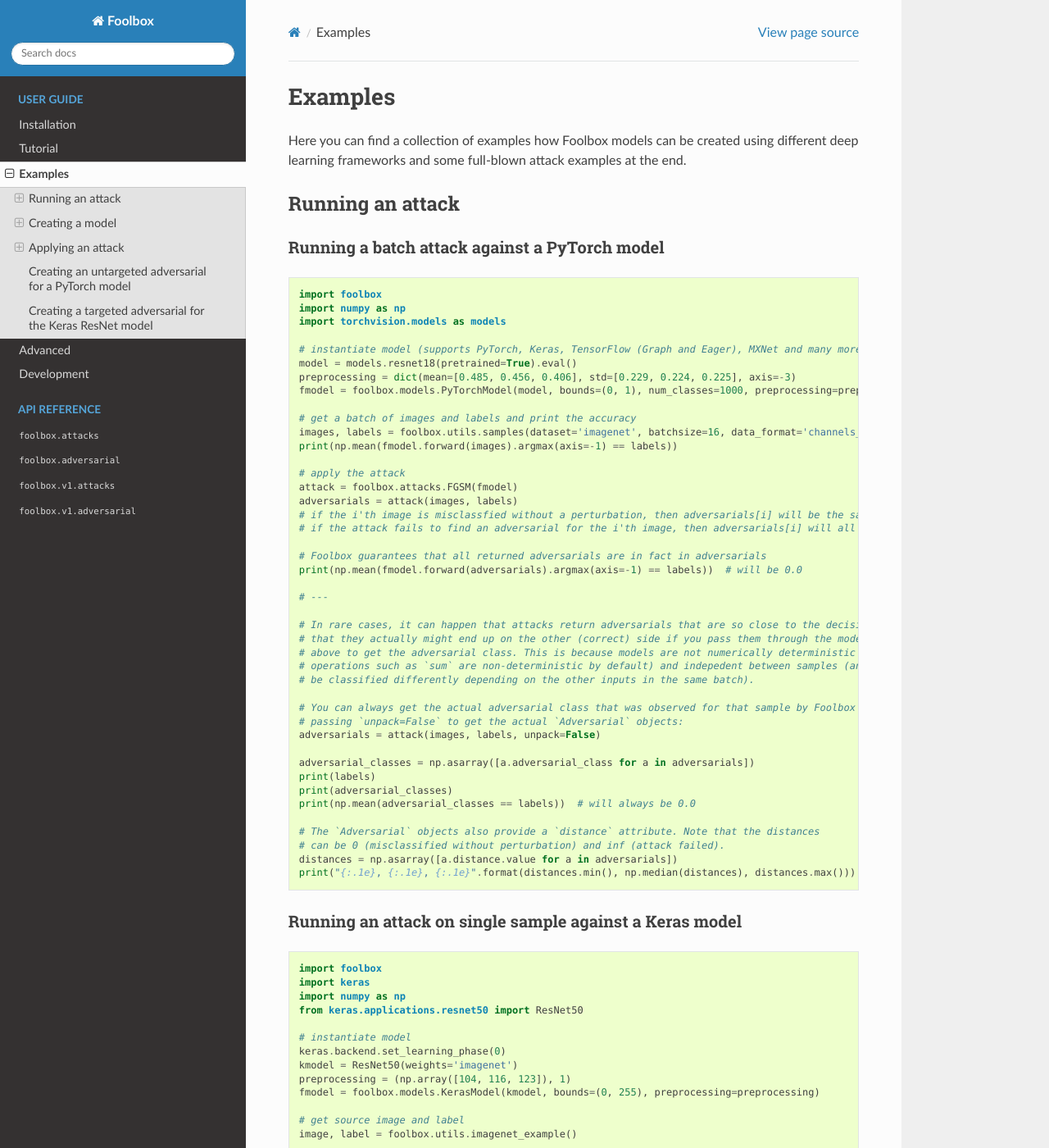
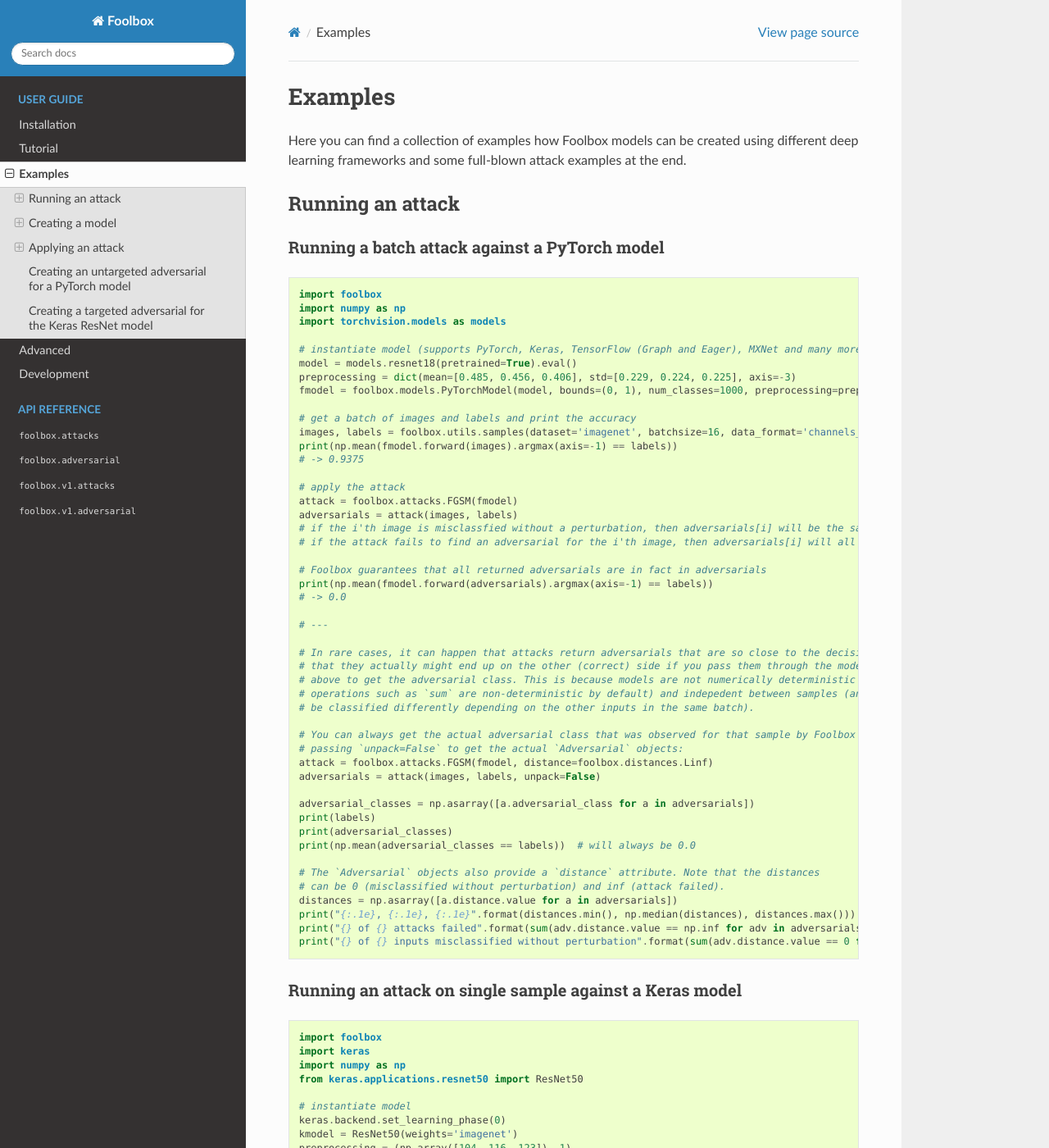
Before and after one commit to bethgelab/foolbox, a Sphinx documentation site: the page built from docs/user/examples.rst, in a window 1280 px wide and 1400 px high. Shown: the whole window at 82% size. Built offline with Sphinx 7.4.7 and the Read the Docs theme 2.0.0, drawn with Linux system fonts in a browser that asks for light colours; pages that are not in the unit, such as notebooks, are missing from menus; the version number could not be read and is left out.

Commit message:
udpated the new example

```diff
--- a/docs/user/examples.rst
+++ b/docs/user/examples.rst
@@ -24,6 +24,7 @@
    # get a batch of images and labels and print the accuracy
    images, labels = foolbox.utils.samples(dataset='imagenet', batchsize=16, data_format='channels_first', bounds=(0, 1))
    print(np.mean(fmodel.forward(images).argmax(axis=-1) == labels))
+   # -> 0.9375
 
    # apply the attack
    attack = foolbox.attacks.FGSM(fmodel)
@@ -32,7 +33,8 @@
    # if the attack fails to find an adversarial for the i'th image, then adversarials[i] will all be np.nan
 
    # Foolbox guarantees that all returned adversarials are in fact in adversarials
-   print(np.mean(fmodel.forward(adversarials).argmax(axis=-1) == labels))  # will be 0.0
+   print(np.mean(fmodel.forward(adversarials).argmax(axis=-1) == labels))
+   # -> 0.0
 
    # ---
 
@@ -44,6 +46,7 @@
 
    # You can always get the actual adversarial class that was observed for that sample by Foolbox by
    # passing `unpack=False` to get the actual `Adversarial` objects:
+   attack = foolbox.attacks.FGSM(fmodel, distance=foolbox.distances.Linf)
    adversarials = attack(images, labels, unpack=False)
 
    adversarial_classes = np.asarray([a.adversarial_class for a in adversarials])
@@ -55,6 +58,8 @@
    # can be 0 (misclassified without perturbation) and inf (attack failed).
    distances = np.asarray([a.distance.value for a in adversarials])
    print("{:.1e}, {:.1e}, {:.1e}".format(distances.min(), np.median(distances), distances.max()))
+   print("{} of {} attacks failed".format(sum(adv.distance.value == np.inf for adv in adversarials), len(adversarials)))
+   print("{} of {} inputs misclassified without perturbation".format(sum(adv.distance.value == 0 for adv in adversarials), len(adversarials)))
 
 
 Running an attack on single sample against a Keras model
```
Also changed, not shown: README.rst (+14 -6 lines).
